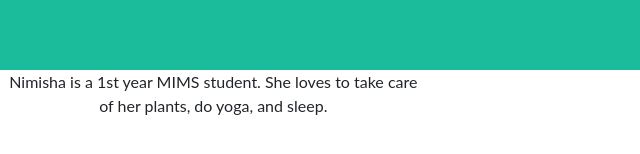
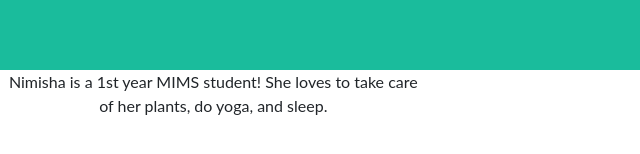
Before and after one commit to ndevanag/ndevanag.github.io, a plain HTML site: page index.html in a window 1280 px wide. Shown: the part 366-520 px from the top of the page, 0-640 px from the left. Drawn offline with Linux system fonts and the light colour scheme.

Commit message:
trying again

```diff
--- a/index.html
+++ b/index.html
@@ -33,11 +33,12 @@
                 <p class="masthead-subheading font-weight-light mb-0">School of Information Student</p>
             </div>
         </header>
+
         <section class="text-center">
 
             <div class="col-md-6 col-lg-4 mb-5">
                 <!-- put your bio paragraph here; remember to use the correct html tags -->
-                <p>Nimisha is a 1st year MIMS student. She loves to take care of her plants, do yoga, and sleep.</p>
+                <p>Nimisha is a 1st year MIMS student! She loves to take care of her plants, do yoga, and sleep.</p>
 
             </div>
         </section>
```
